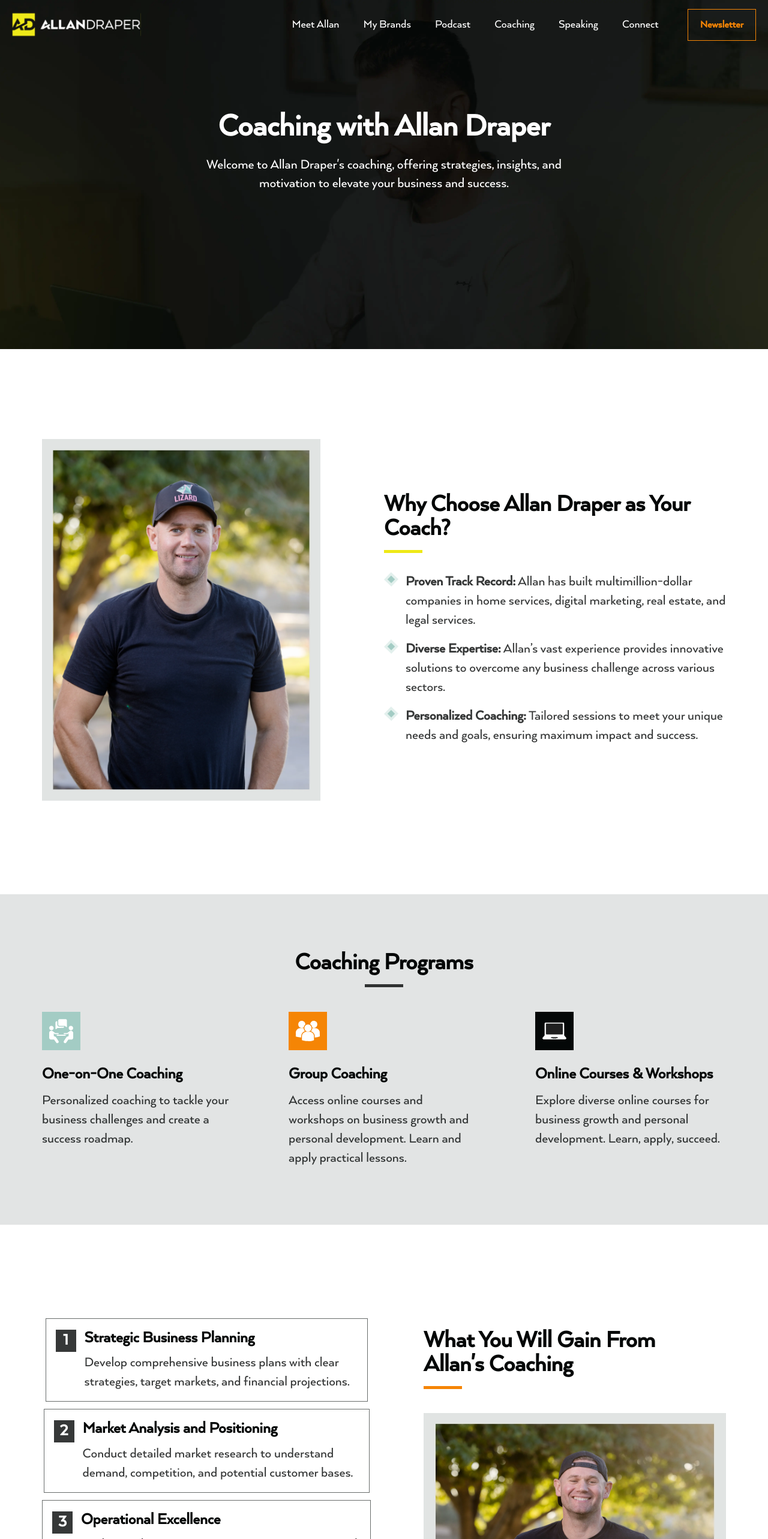
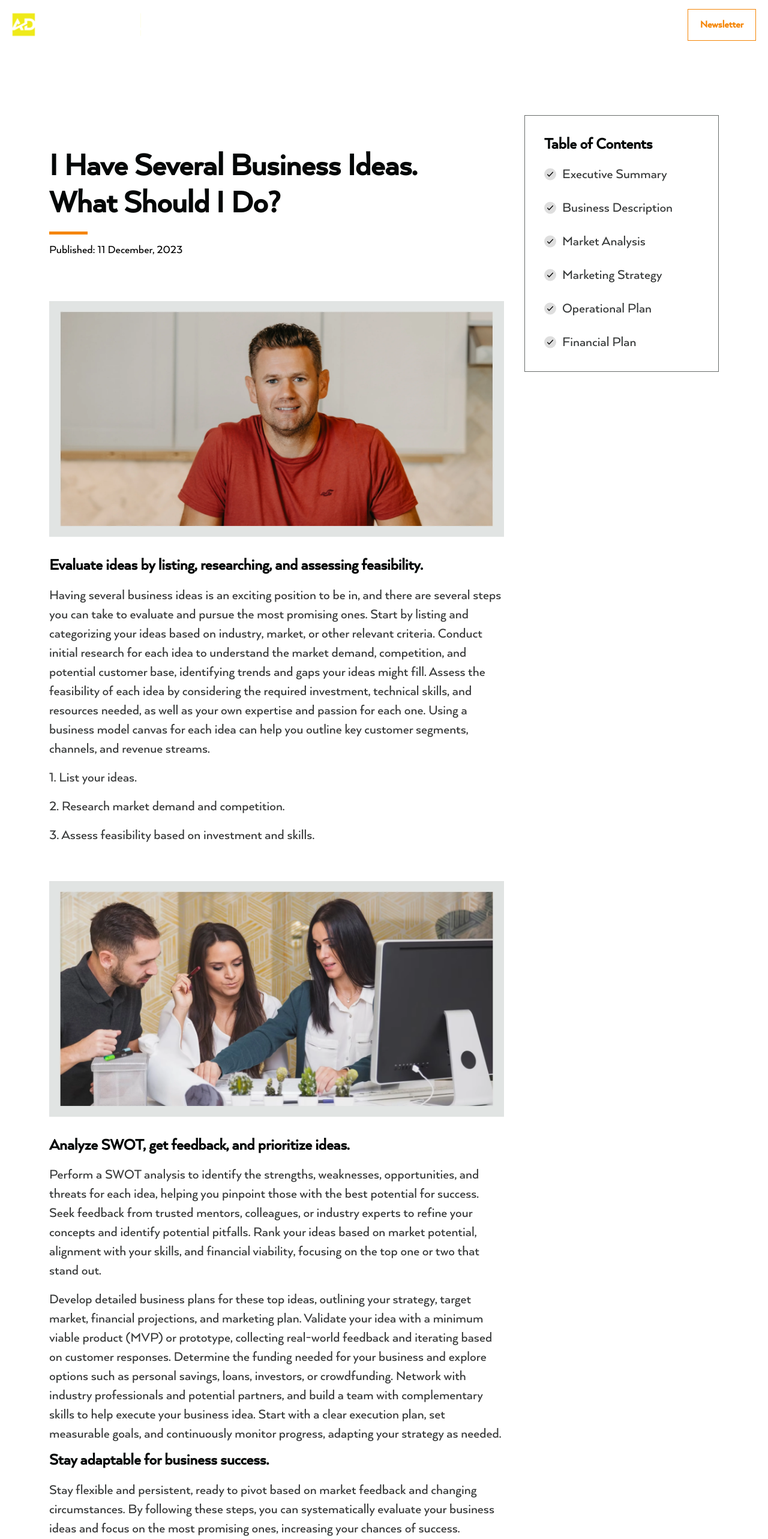
Before and after one commit to Deepak-Maan/Allan-Drapper, a Next.js app: page / in a window 1280 px wide. Shown: the top 2566 px of the page at 60% size. Built offline with nearby package versions, Linux system fonts and the light colour scheme.

Commit message:
push code

```diff
--- a/src/app/page.js
+++ b/src/app/page.js
@@ -1,3 +1,4 @@
+import Brand from "@/components/coaching/Brand";
 import Choose from "@/components/coaching/Choose";
 import Gain from "@/components/coaching/Gain";
 import Program from "@/components/coaching/Program";
@@ -5,6 +6,7 @@ import Wellsay from "@/components/coaching/Wellsay";
 import Footer from "@/components/common/Footer";
 import GrabPdf from "@/components/common/GrabPdf";
 import Header from "@/components/common/Header";
+import Navbar from "@/components/common/Navbar";
 import Business from "@/components/several/Business";
 import Library from "@/components/several/Library";
 import Related from "@/components/several/Related";
@@ -12,15 +14,17 @@ import Related from "@/components/several/Related";
 
 export default function Home() {
   return <>
-  <Header/>
+  {/* <Header/>
   <Choose/>
   <Program/>
   <Gain/>
+  <Brand/>
   <Wellsay/>
+  <GrabPdf/>
+  <Footer/> */}
+  <Navbar/>
+  <Business/>
   <Related/>
-  <Business/>
-  <GrabPdf/>
-  <Footer/>
   <Library/>
   </>;
 }
--- /dev/null
+++ b/src/components/coaching/Brand.jsx
@@ -0,0 +1,16 @@
+import BrandLogo from '../common/BrandLogo'
+import { H2 } from '../common/Heading'
+import React from 'react'
+
+const Brand = () => {
+        return (
+                <div className='pt-[156px] pb-[92px]'>
+                        <div className='container mx-auto px-4'>
+                        <H2 className="text-3xl1 sm:text-4xl md:text-4xl1 pt-3 !lg:pt-0 !text-center after:left-1/2 after:-translate-x-1/2 lg:text-start after:!bg-offBlue mb-[86px]" heading="My Brands"/>
+                        <BrandLogo/>
+                        </div>
+                </div>
+        )
+}
+
+export default Brand
--- a/src/components/coaching/Choose.jsx
+++ b/src/components/coaching/Choose.jsx
@@ -13,7 +13,7 @@ const Choose = () => {
                         <Image src={choosePeople} alt='choosePeople' width={464} height={603} className='min-h-[400px] w-[300px] md:w-[464px] md:min-h-[603px]' />
                 </div>
                 <div className='flex items-center flex-col justify-center'>
-                        <H2 className="text-3xl1 sm:text-4xl md:text-4xl1 pt-3 !lg:pt-0 text-center lg:text-start after:bg-yellow" heading="Why Choose Allan Draper as Your Coach?"/>
+                        <H2 className="text-3xl1 sm:text-4xl md:text-4xl1 pt-3 !lg:pt-0 text-center lg:text-start after:bg-yellow !leading-105" heading="Why Choose Allan Draper as Your Coach?"/>
                         <div className='flex items-start gap-3 mt-[52px] mb-4'>
                                 <Image src={triangleBox} alt='triangleBox' width={24} height={24}/>
                                 <p className='font-medium text-lightBlack opacity-80 text-lg sm:text-xl md:text-2xl leading-130 '><span className='font-bold text-lg sm:text-xl md:text-2xl'>Proven Track Record:</span> Allan has built multimillion-dollar companies in home services, digital marketing, real estate, and legal services.</p>
--- a/src/components/coaching/Gain.jsx
+++ b/src/components/coaching/Gain.jsx
@@ -61,7 +61,7 @@ const Gain = () => {
                         </div>
                 </div>
                 <div className='flex flex-col justify-center lg:justify-start'>
-                <H2 className="text-3xl1 sm:text-4xl md:text-4xl1 capitalize flex text-center lg:text-start max-w-[398px] " heading="What You Will Gain from Allan's Coaching"/>
+                <H2 className="text-3xl1 sm:text-4xl md:text-4xl1 capitalize flex text-center lg:text-start max-w-[398px] !leading-105 " heading="What You Will Gain from Allan's Coaching"/>
                 <div className='flex justify-center lg:justify-start'>
                         <Image src={gainMan} alt='gainMan' className='pt-[60px] md:max-w-[504px] md:h-[643px]'/>
                 </div>
```
